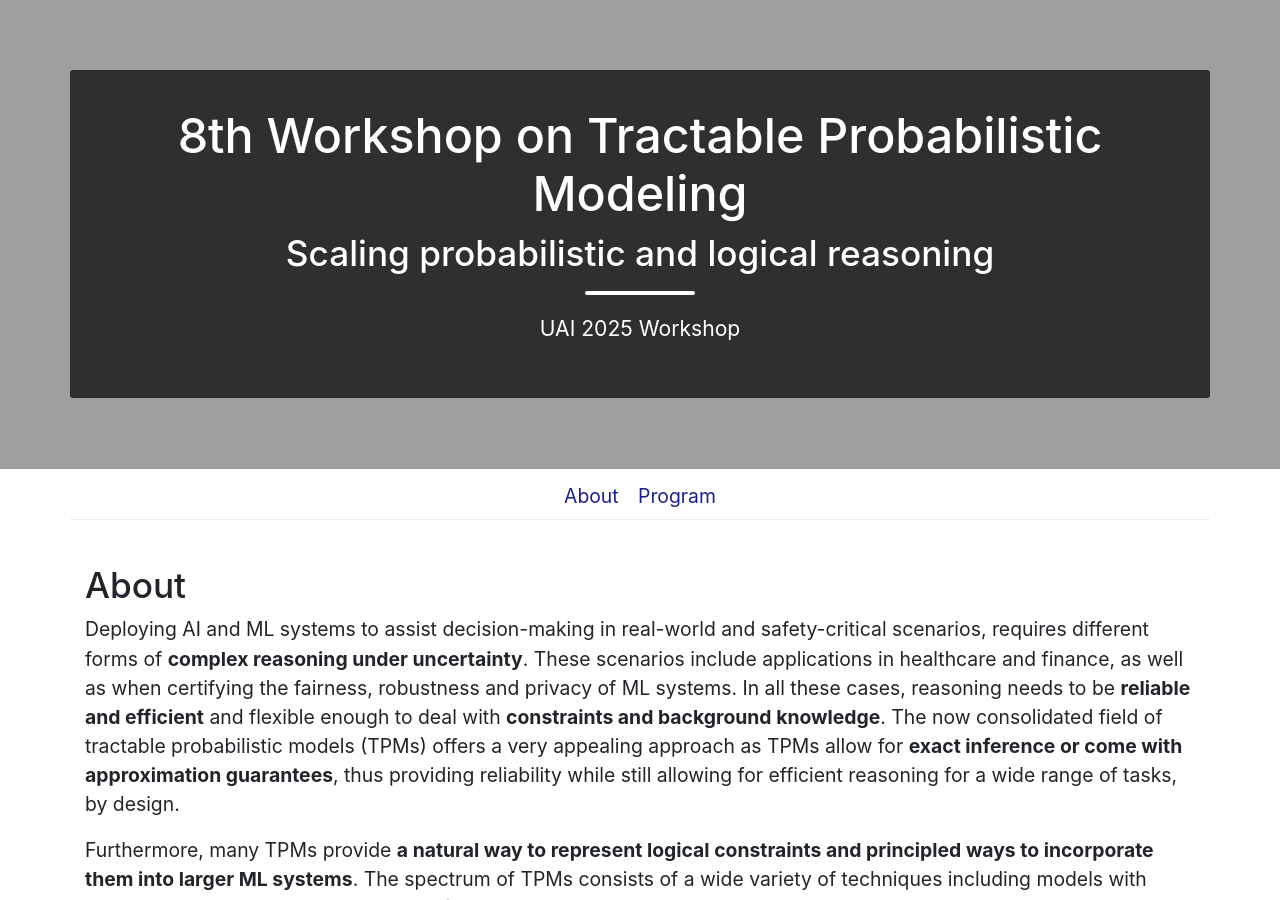
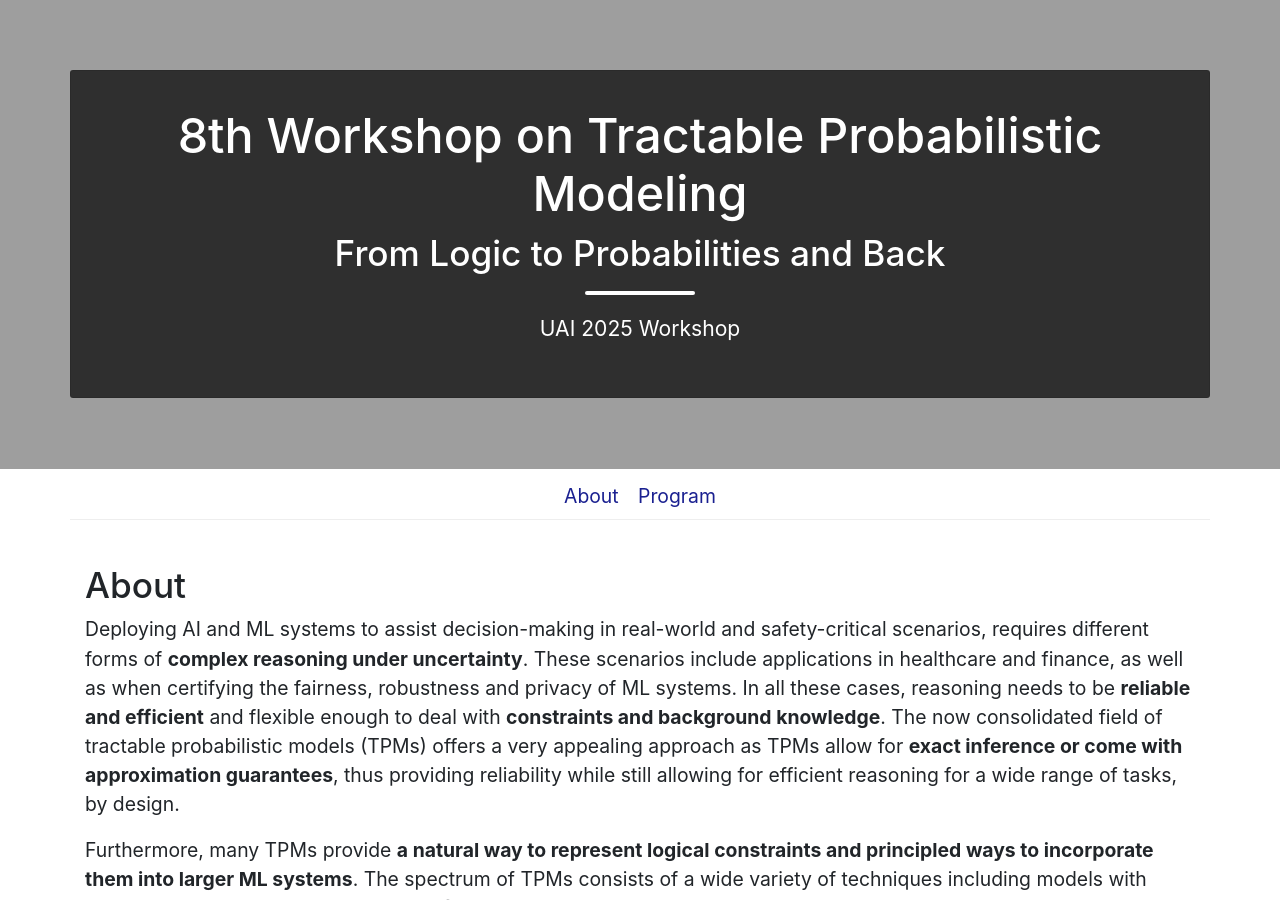
Before and after one commit to tractable-probabilistic-modeling/tpm2025, a Jekyll site: the page built from index.md, in a window 1280 px wide and 900 px high. Built offline with Jekyll 4.4.1, drawn with Linux system fonts in a browser that asks for light colours; some of the changed text lies outside the part shown.

Commit message:
Update subtitle and organizers

```diff
--- a/_config.yml
+++ b/_config.yml
@@ -14,7 +14,7 @@ exclude:
   - .sass-cache
 
 title: "8th Workshop on Tractable Probabilistic Modeling"
-subtitle: "Scaling probabilistic and logical reasoning"
+subtitle: "From Logic to Probabilities and Back"
 conference: "[UAI 2025 Workshop](https://www.auai.org/uai2025/)"
 
 shorttitle: "TPM Workshop @ UAI 2025"
```
Also changed, not shown: _data/organizers.yml (+4 -4 lines).
